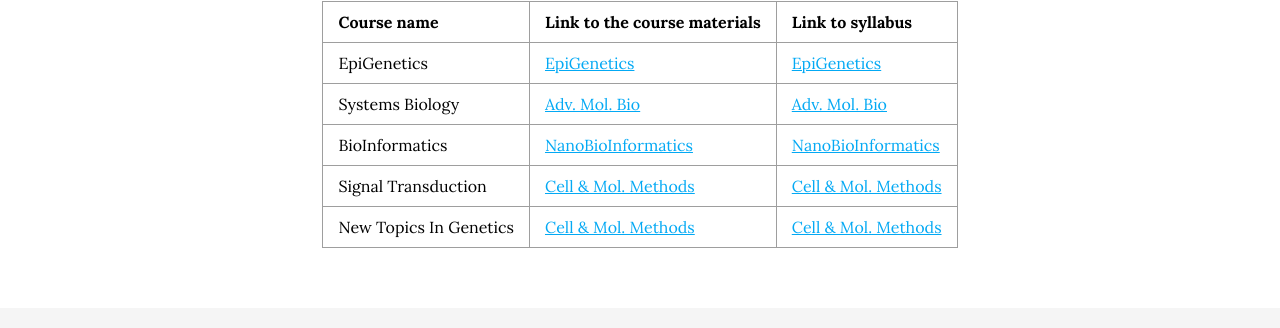
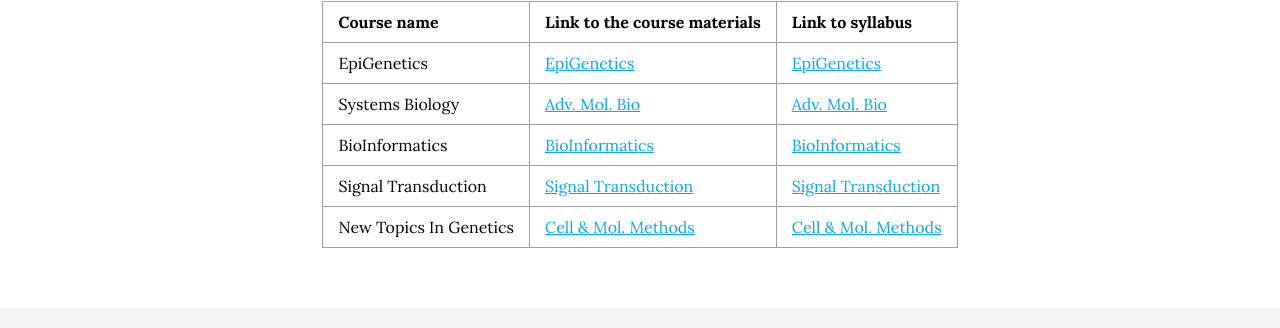
Before and after one commit to Hossein-Fallahi/Fallahi-Bioinformatics-Lab, a Jekyll site: the page built from Teaching/index.md, in a window 1280 px wide. Shown: the part 425-753 px from the top of the page. Built offline with Jekyll 4.4.1, drawn with Linux system fonts in a browser that asks for light colours; nearby versions of some CDN libraries.

Commit message:
Update index.md

```diff
--- a/Teaching/index.md
+++ b/Teaching/index.md
@@ -17,8 +17,8 @@ Courses
 | :---         |     :---      |          :--- |
 |EpiGenetics|	[EpiGenetics](https://docs.google.com/spreadsheets/d/1d0IdDZt5tCLuBp3o8G3yaiy5lqfV_9W5rOaVplBkHlA/edit?usp=sharing)|	[EpiGenetics](https://drive.google.com/file/d/11GdXaoX5mOR8Sm0afVU5Klzp6awHdy_Z/view?usp=share_link)|
 |Systems Biology|	[Adv. Mol. Bio](https://docs.google.com/spreadsheets/u/0/d/1S4SY0pgTcgFESI8U7vhl-rD-mh76QpHoizZUkhoFSoA/edit)|	[Adv. Mol. Bio](https://drive.google.com/file/d/1GjHaOP9l3igo8l5X5ZuFOlM68ViQUgiJ/view?usp=sharing)|
-|BioInformatics|	[NanoBioInformatics](https://docs.google.com/spreadsheets/d/1sl7o6rG-Elo041N170dXAGUlCxBxZtb7tpTuklbiwo4/edit?usp=drive_link)|	[NanoBioInformatics]()|
-|Signal Transduction|	[Cell & Mol. Methods](https://docs.google.com/spreadsheets/u/0/d/1JFPB4lk2YJFtb3NQLwNcAaLns-3v9jYhbQAJufPPVTs/edit)|	[Cell & Mol. Methods](https://drive.google.com/file/d/1cLRmsMCXwrBVvUPLhGOdAkSWW1LJ8aPr/view?usp=sharing)|
+|BioInformatics|	[BioInformatics](https://docs.google.com/spreadsheets/d/1sl7o6rG-Elo041N170dXAGUlCxBxZtb7tpTuklbiwo4/edit?usp=sharing)|	[BioInformatics](https://drive.google.com/file/d/1hQCklKxoczIk0GdZLuFg6qVjuD2mT-gR/view?usp=share_link)|
+|Signal Transduction|	[Signal Transduction](https://docs.google.com/spreadsheets/d/1uvZI5nhO9s0jFphAX6UQGGk1D_htNRTSiUPhw5szoE0/edit?usp=sharing)|	[Signal Transduction](https://drive.google.com/file/d/1L1VANCHzEXhyXAEE43DNS4_AwzLWnOXN/view?usp=share_link)|
 |New Topics In Genetics|	[Cell & Mol. Methods](https://docs.google.com/spreadsheets/u/0/d/1JFPB4lk2YJFtb3NQLwNcAaLns-3v9jYhbQAJufPPVTs/edit)|	[Cell & Mol. Methods](https://drive.google.com/file/d/1cLRmsMCXwrBVvUPLhGOdAkSWW1LJ8aPr/view?usp=sharing)|
 
 {:.center}
```
